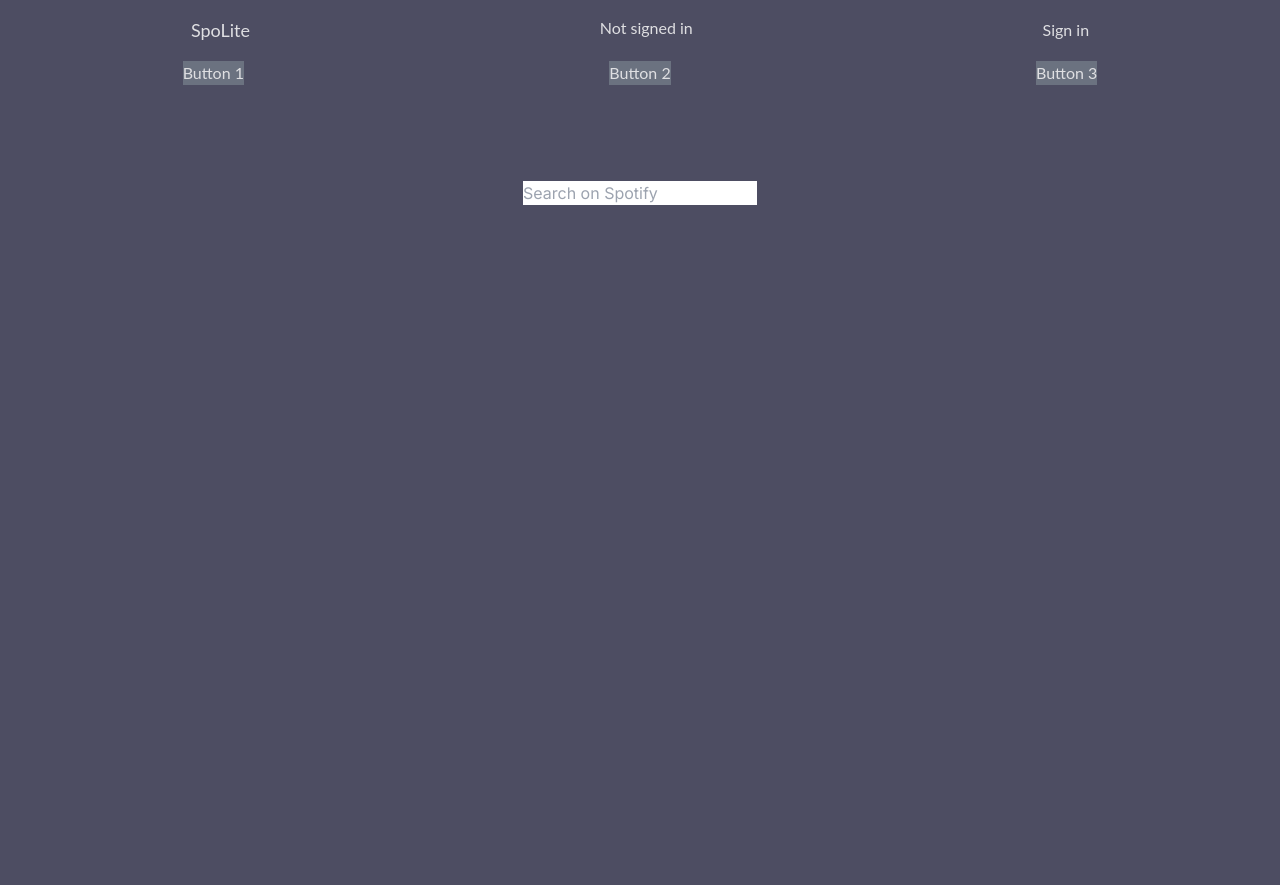
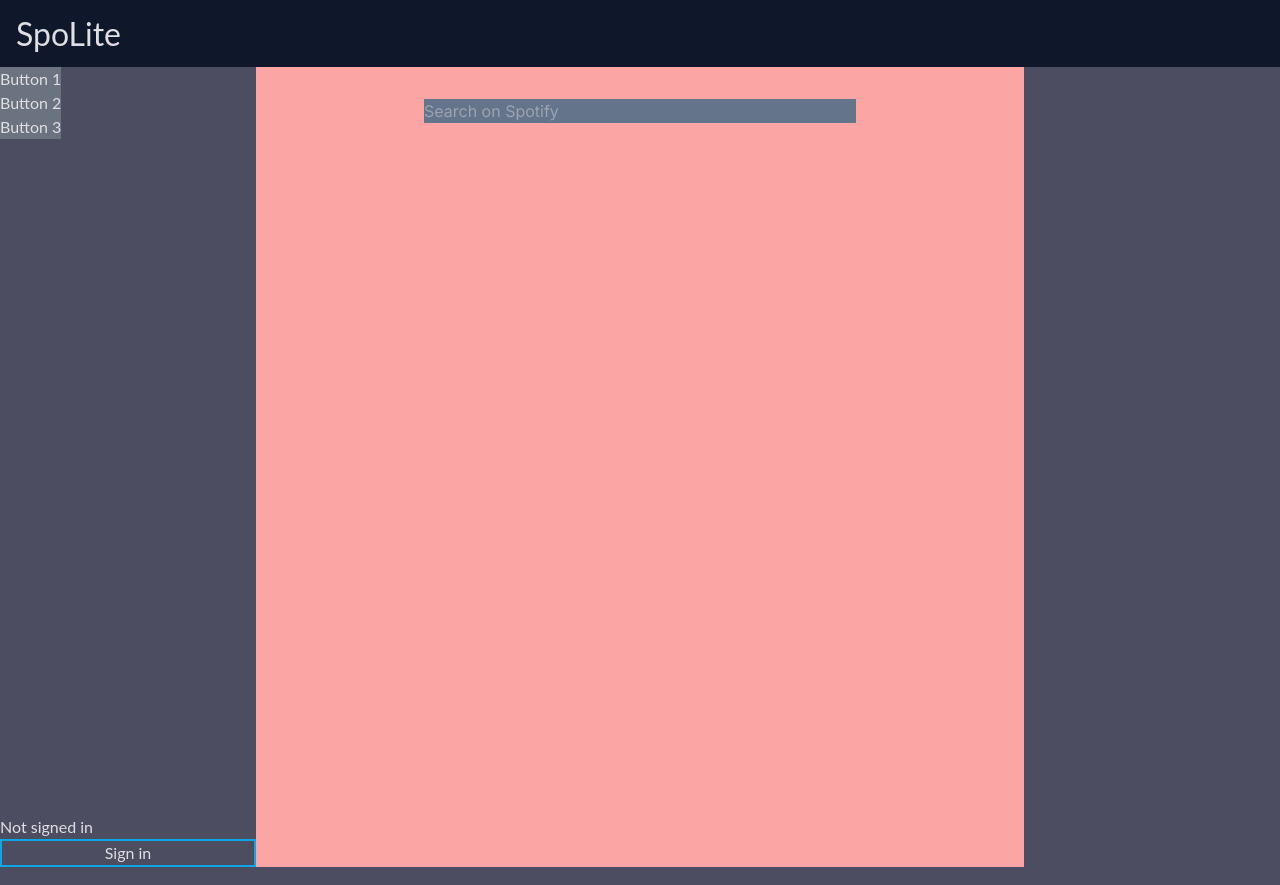
Before and after one commit to kabaskill/spotiny, a Next.js app: page / in a window 1280 px wide. Built offline with nearby package versions, Linux system fonts and the light colour scheme; no server answers.

Commit message:
layout changes v1

```diff
--- a/components/Layout.tsx
+++ b/components/Layout.tsx
@@ -1,43 +1,24 @@
 import { ReactNode } from "react";
-import Login from "@/components/Login";
+import Navbar from "./Navbar";
+
 interface LayoutProps {
   children: ReactNode;
 }
 
 export default function Layout({ children }: LayoutProps) {
-  function handleClick(string: string) {
-    console.log(string);
-  }
-
   return (
     <>
-      <header className="flex justify-around px-4 py-4">
+
+      <header className="bg-slate-900 flex py-2 px-4 justify-start ">
         <h1>SpoLite</h1>
-        <Login />
       </header>
 
-      <nav>
-        <ul className="flex justify-around">
-          <li>
-            <button onClick={() => handleClick("B1")} className="bg-gray-500" type="button">
-              Button 1
-            </button>
-          </li>
+      <div className="page-wrapper">
+        <Navbar />
+        {children}
 
-          <li>
-            <button onClick={() => handleClick("B2")} className="bg-gray-500" type="button">
-              Button 2
-            </button>
-          </li>
+      </div>
 
-          <li>
-            <button onClick={() => handleClick("B3")} className="bg-gray-500" type="button">
-              Button 3
-            </button>
-          </li>
-        </ul>
-      </nav>
-      {children}
     </>
   );
 }
--- a/components/Login.tsx
+++ b/components/Login.tsx
@@ -5,20 +5,20 @@ export default function Component() {
 
   if (session.status === "authenticated") {
     return (
-      <>
-        Signed in as {session.data?.user?.email} <br />
-        <button className="borde-2 border-sky-500" onClick={() => signOut()}>
+      <div className="flex flex-col">
+        <p>Signed in as {session.data?.user?.email}</p>
+        <button className="border-2 border-sky-500" onClick={() => signOut()}>
           Sign out
         </button>
-      </>
+      </div>
     );
   }
   return (
-    <>
-      Not signed in <br />
-      <button className="borde-2 border-sky-500" onClick={() => signIn()}>
+    <div className="flex flex-col">
+      <p>Not signed in</p>
+      <button className="border-2 border-sky-500" onClick={() => signIn()}>
         Sign in
       </button>
-    </>
+    </div>
   );
 }
--- /dev/null
+++ b/components/Navbar.tsx
@@ -0,0 +1,32 @@
+import Login from "@/components/Login";
+
+function handleClick(string: string) {
+  console.log(string);
+}
+
+export default function Navbar() {
+  return (
+    <nav className="h-full flex flex-col justify-between">
+      <ul className="flex flex-col justify-around">
+        <li>
+          <button onClick={() => handleClick("B1")} className="bg-gray-500" type="button">
+            Button 1
+          </button>
+        </li>
+
+        <li>
+          <button onClick={() => handleClick("B2")} className="bg-gray-500" type="button">
+            Button 2
+          </button>
+        </li>
+
+        <li>
+          <button onClick={() => handleClick("B3")} className="bg-gray-500" type="button">
+            Button 3
+          </button>
+        </li>
+      </ul>
+      <Login />
+    </nav>
+  );
+}
--- a/components/SearchResults.tsx
+++ b/components/SearchResults.tsx
@@ -29,7 +29,7 @@ function CardList<T>({ dataKey, listTitle }: CardListProps<T>) {
   return (
     <>
       <div className="my-4">
-        <h2 className="self-start text-2xl">{listTitle}</h2>
+        <h3 className="self-start text-2xl">{listTitle}</h3>
         <ul className="max-w-full flex flex-wrap gap-4">
           {dataKey?.items.map((item: T) => (
             <li key={(item as any).id}>
@@ -57,8 +57,8 @@ function CardList<T>({ dataKey, listTitle }: CardListProps<T>) {
 function TrackList<T>({ dataKey, listTitle }: CardListProps<T>) {
   return (
     <>
-      <div className="my-4">
-        <h2 className="self-start text-2xl">{listTitle}</h2>
+      <div className="w-full flex flex-col justify-start my-4">
+        <h3 className="text-2xl">{listTitle}</h3>
         <ul className="max-w-full flex-col">
           {dataKey?.items.map((item: T) => (
             <li key={(item as any).id}>
--- a/pages/index.tsx
+++ b/pages/index.tsx
@@ -3,7 +3,7 @@ import useSWR from "swr";
 import { Inter } from "next/font/google";
 import { useSession } from "next-auth/react";
 import SearchResults from "@/components/SearchResults";
-import  MusicPlayer  from "@/components/MusicPlayer";
+import MusicPlayer from "@/components/MusicPlayer";
 
 const inter = Inter({ subsets: ["latin"] });
 
@@ -28,9 +28,8 @@ export default function Home() {
   }, [searchQuery]);
 
   return (
-    <main
-      className={`flex min-h-screen flex-col items-center justify-start p-24 ${inter.className}`}
-    >
+    <>
+      <main className={`bg-red-300 flex flex-col items-center justify-start pt-8 px-24 ${inter.className}`}>
         {session.status === "authenticated" && (
           <pre className="max-w-[600px]">
             <code>{JSON.stringify(session, null, 2)}</code>
@@ -39,6 +38,7 @@ export default function Home() {
 
         <input
           type="text"
+          className=" w-3/4 bg-slate-500"
           name="SpotifySearch"
           placeholder="Search on Spotify"
           value={searchQuery}
@@ -49,12 +49,12 @@ export default function Home() {
 
         {error && <div> ERROR </div>}
 
-      {searchResults && !isLoading && (
-        <>
-          <MusicPlayer data={[]} />
-          <SearchResults data={searchResults} />
+        {searchResults && !isLoading && <SearchResults data={searchResults} />}
+      </main>
+
+      <aside className="h-screen">
+        {searchResults && !isLoading && <MusicPlayer data={searchResults.tracks.items} />}
+      </aside>
     </>
-      )}
-    </main>
   );
 }
--- a/styles/globals.css
+++ b/styles/globals.css
@@ -30,10 +30,11 @@ body {
   background-color: var(--app-background-color);
   color: var(--primary-color);
   font-family: var(--font-family);
+
 }
 
 h1 {
-  font-size: 1.125rem;
+  font-size: 2rem;
   line-height: 1.6;
 }
 
@@ -48,6 +49,12 @@ ul {
 a {
   color: inherit;
   text-decoration: none;
+}
+
+.page-wrapper {
+  display: grid;
+  grid-template-columns: 1fr 3fr 1fr;
+
 }
 
 .fade-in {
@@ -74,24 +81,8 @@ a {
   fill: var(--highlight-color);
 }
 
-button {
-  background: transparent;
-  border: none;
-  color: var(--primary-color);
-  cursor: pointer;
-  font-size: var(--root-font-size);
-  outline-color: var(--highlight-color);
-  text-align: center;
-}
-
 .playlist li:not(:last-child) {
   border-bottom: 1px solid var(--background-color);
-}
-
-button:focus,
-.playlist-song:focus {
-  outline-style: dashed;
-  outline-width: 2px;
 }
 
 /* Playlist */
@@ -103,7 +94,6 @@ button:focus,
 [aria-current="true"] p {
   color: var(--highlight-color);
 }
-
 
 .playlist-song-delete {
   padding: 0;
```
Also changed, not shown: components/MusicPlayer.tsx (+36 -26 lines). Lines whose indentation alone changed are shown as unchanged.
